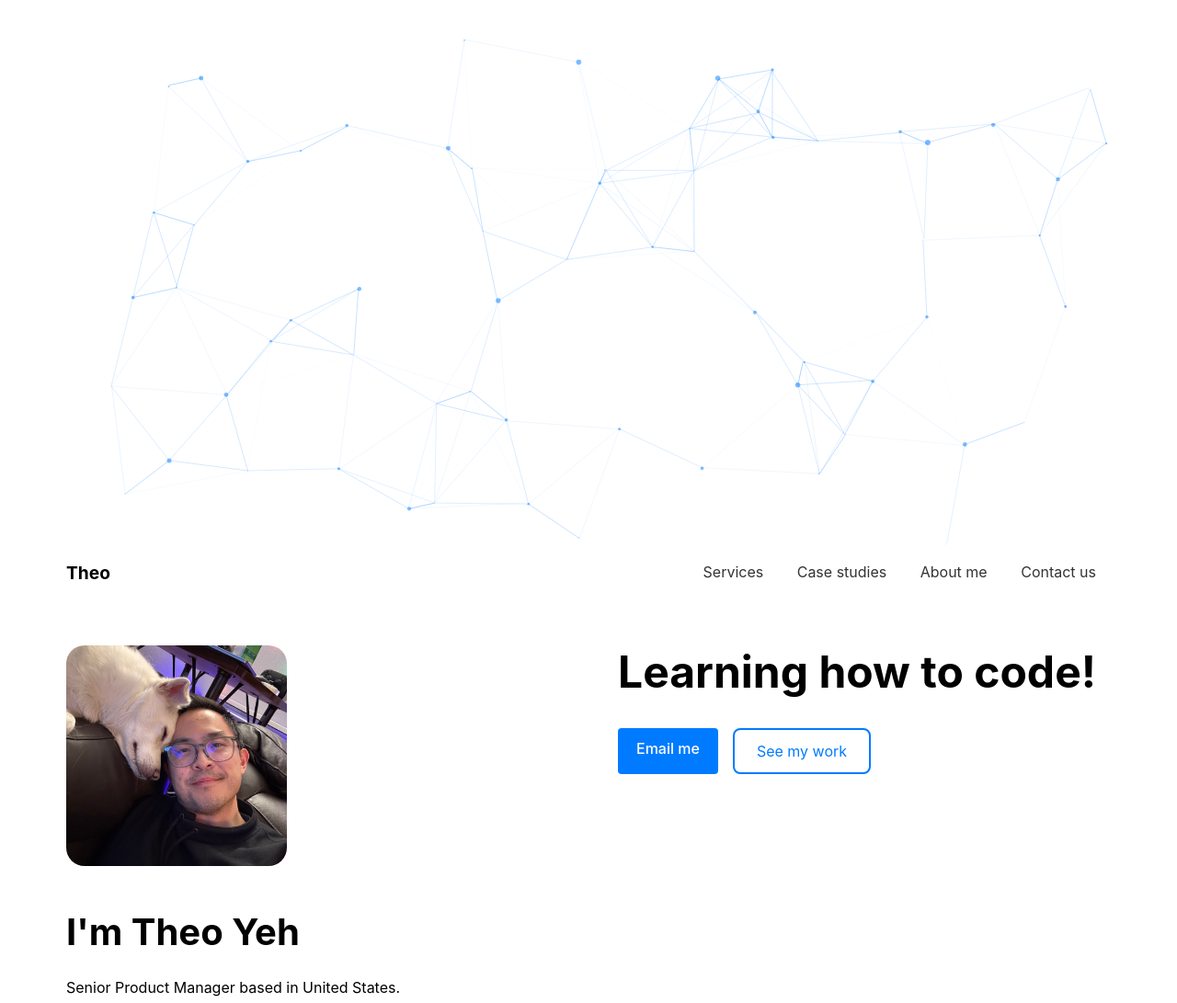
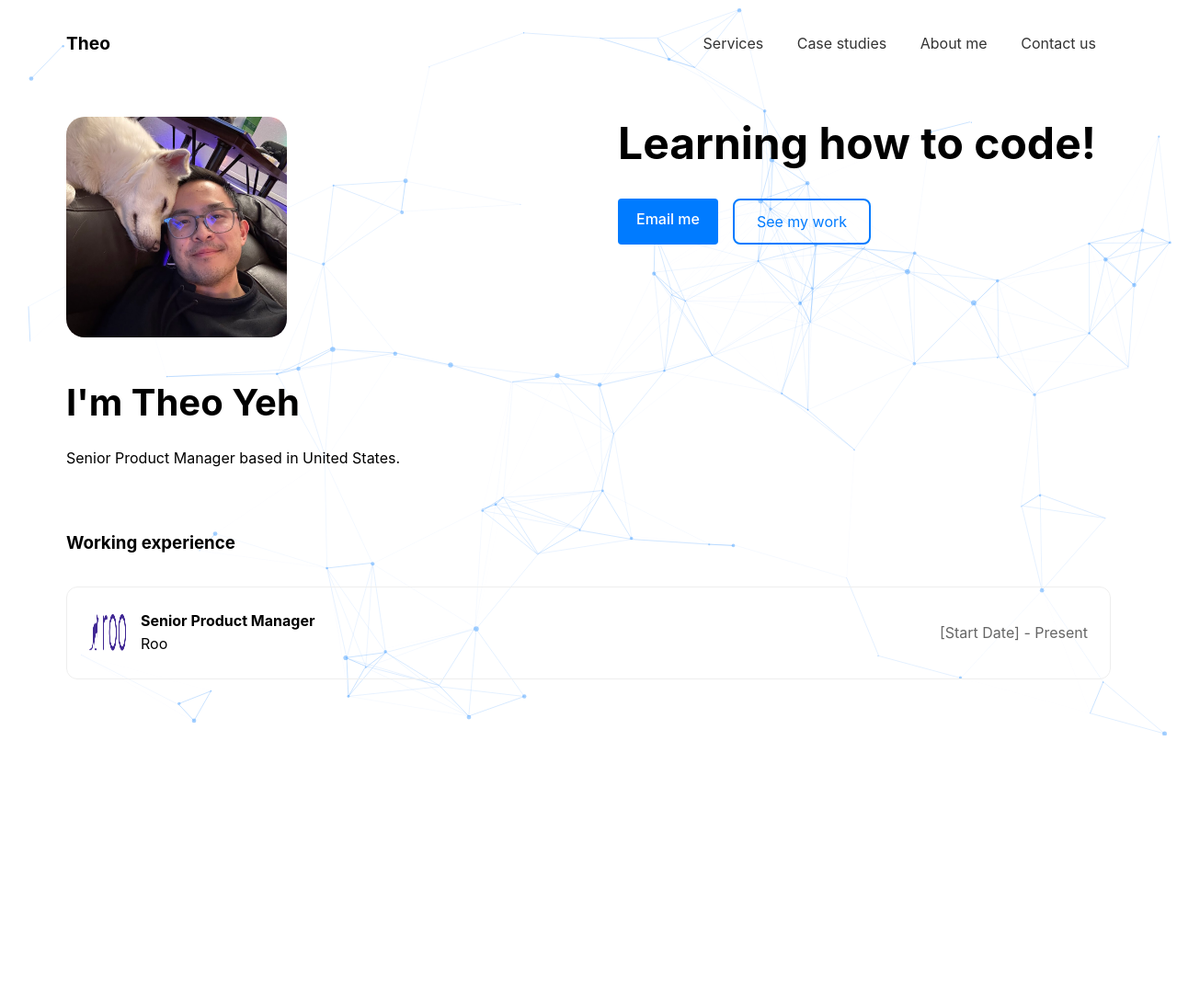
Before and after one commit to 21Tito/profile-site, a plain HTML site: page index.html in a window 1280 px wide. Shown: the top 1091 px of the page at 92% size. After the commit the page ends 864 px from the top, so only its background shows below. Drawn offline with nearby package versions, Linux system fonts and the light colour scheme.

Commit message:
Update styles.css

```diff
--- a/styles.css
+++ b/styles.css
@@ -15,7 +15,8 @@
 
 .book-content {
     position: relative;
-    z-index: 1;
+    z-index: 2;
+    background: transparent;
     opacity: 0;
     animation: fadeIn 1s ease-in forwards;
     animation-delay: 1s;
@@ -224,3 +225,26 @@
     font-family: inherit;
     font-size: inherit;
 }
+
+/* Particle container styling */
+#particles-js {
+    position: fixed;
+    width: 100%;
+    height: 100%;
+    top: 0;
+    left: 0;
+    z-index: -1;
+    background-color: #ffffff;
+}
+
+/* Ensure content stays above particles */
+.book-content {
+    position: relative;
+    z-index: 2;
+    background: transparent;
+}
+
+/* If you need to adjust the particle visibility */
+.particles-js-canvas-el {
+    opacity: 0.7;
+}
```
